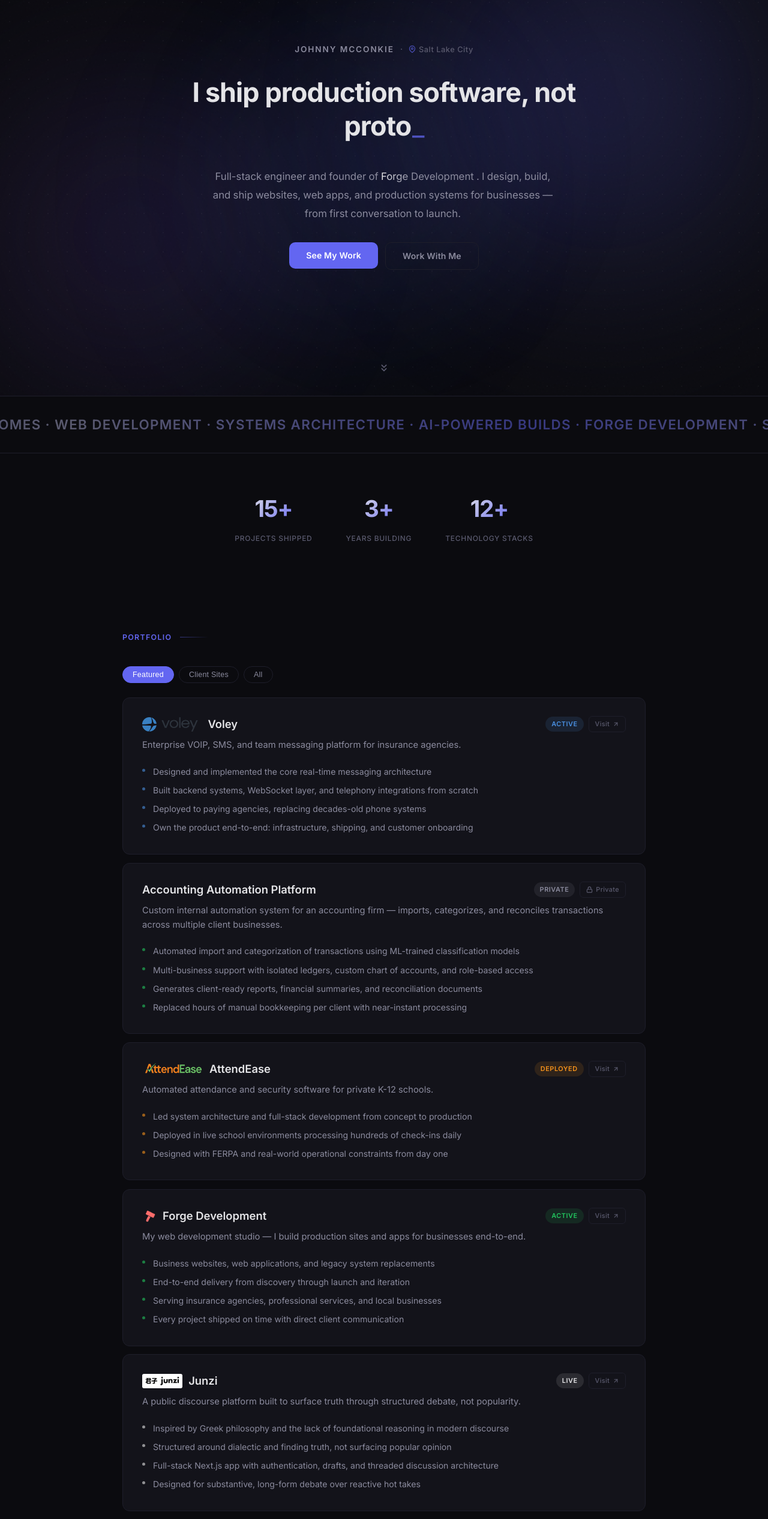
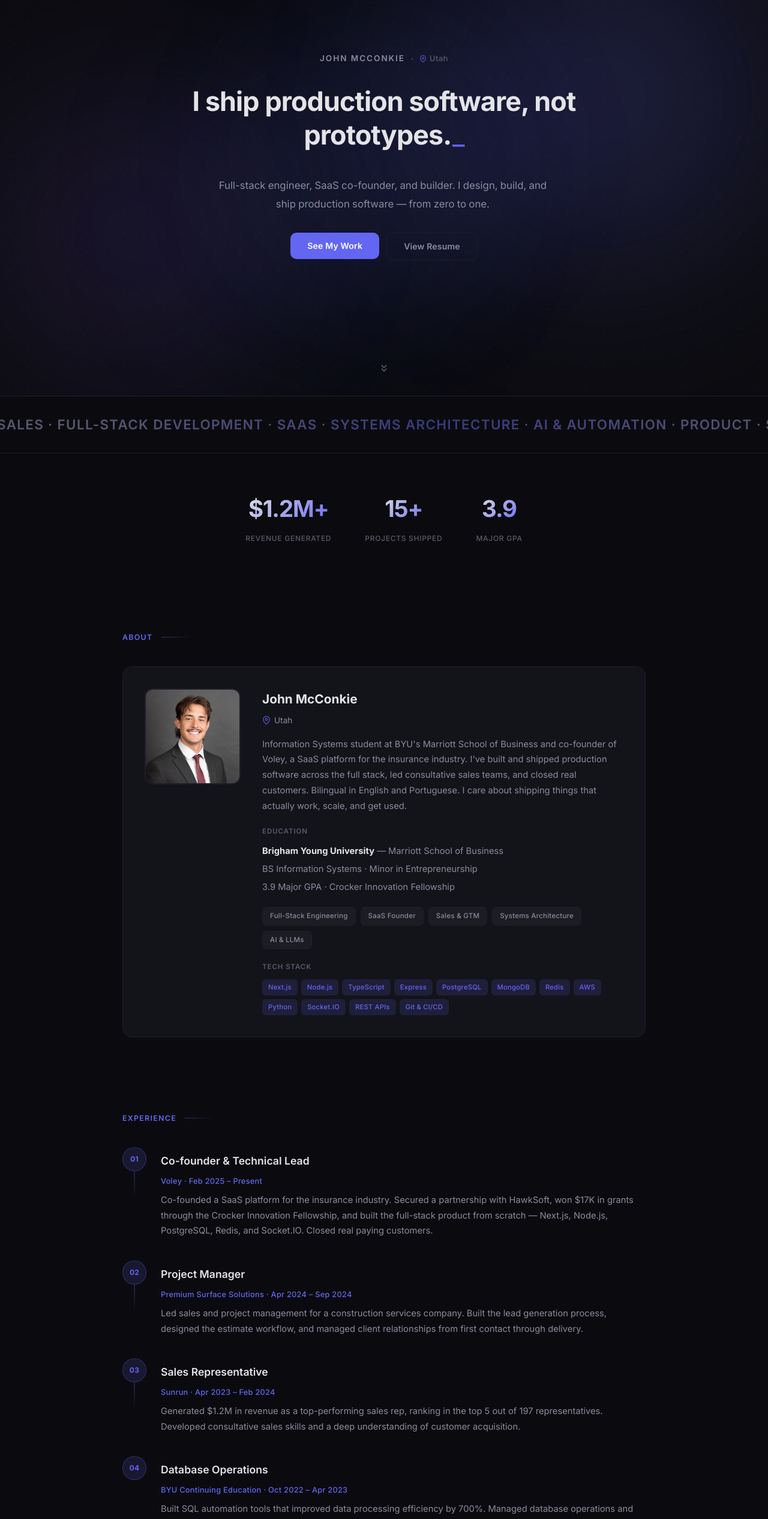
Before and after one commit to johnnyt16/personal_site, a React (Vite) app: page / in a window 1280 px wide. Shown: the part 140-2673 px from the top of the page at 60% size. Built offline with nearby package versions, Linux system fonts and the light colour scheme.

Commit message:
pro changes

```diff
--- a/src/App.jsx
+++ b/src/App.jsx
@@ -6,6 +6,7 @@
 import Portfolio from './sections/Portfolio';
 import About from './sections/About';
 import Services from './sections/Services';
+import Experience from './sections/Experience';
 import Process from './sections/Process';
 import Contact from './sections/Contact';
 import './components/NavBar.css';
@@ -21,15 +22,16 @@
 
         <div className="marquee-section">
           <ScrollVelocity
-            texts={['WEB DEVELOPMENT · SYSTEMS ARCHITECTURE · AI-POWERED BUILDS · FORGE DEVELOPMENT · SHIP FAST · OWN OUTCOMES ·']}
+            texts={['FULL-STACK DEVELOPMENT · SAAS · SYSTEMS ARCHITECTURE · AI & AUTOMATION · PRODUCT · SALES ·']}
             velocity={40}
             className="marquee-text"
           />
         </div>
 
         <Stats />
+        <About />
+        <Experience />
         <Portfolio />
-        <About />
         <Services />
         <Process />
         <Contact />
--- a/src/components/Icons.jsx
+++ b/src/components/Icons.jsx
@@ -23,6 +23,12 @@
   </svg>
 );
 
+export const PhoneIcon = () => (
+  <svg viewBox="0 0 24 24" xmlns="http://www.w3.org/2000/svg">
+    <path d="M6.62 10.79a15.053 15.053 0 006.59 6.59l2.2-2.2a1.003 1.003 0 011.01-.24c1.12.37 2.33.57 3.57.57.55 0 1 .45 1 1V20c0 .55-.45 1-1 1-9.39 0-17-7.61-17-17 0-.55.45-1 1-1h3.5c.55 0 1 .45 1 1 0 1.25.2 2.45.57 3.57.11.35.03.74-.25 1.02l-2.2 2.2z" />
+  </svg>
+);
+
 export const LocationIcon = ({ size = 12 }) => (
   <svg width={size} height={size} viewBox="0 0 24 24" fill="none" stroke="currentColor" strokeWidth="2.5" strokeLinecap="round" strokeLinejoin="round">
     <path d="M21 10c0 7-9 13-9 13s-9-6-9-13a9 9 0 0 1 18 0z" />
--- a/src/components/NavBar.jsx
+++ b/src/components/NavBar.jsx
@@ -4,6 +4,7 @@
 const links = [
   { label: 'Portfolio', href: '#portfolio' },
   { label: 'About', href: '#about' },
+  { label: 'Experience', href: '#experience' },
   { label: 'Services', href: '#services' },
   { label: 'Process', href: '#process' },
   { label: 'Contact', href: '#contact' },
--- a/src/index.css
+++ b/src/index.css
@@ -868,6 +868,14 @@
   line-height: 1.75;
 }
 
+.experience-meta {
+  font-size: 0.8rem;
+  font-weight: 500;
+  color: var(--accent);
+  letter-spacing: 0.02em;
+  margin-bottom: 8px;
+}
+
 /* ─── Profile ─── */
 .profile-section {
   padding-bottom: 40px;
--- a/src/sections/About.jsx
+++ b/src/sections/About.jsx
@@ -2,9 +2,9 @@
 import { LocationIcon } from '../components/Icons';
 
 const techStack = [
-  'React', 'Next.js', 'Node.js', 'TypeScript', 'Python',
-  'PostgreSQL', 'AWS', 'Docker', 'WebSockets', 'REST APIs',
-  'Claude / LLMs', 'Git & CI/CD',
+  'Next.js', 'Node.js', 'TypeScript', 'Express', 'PostgreSQL',
+  'MongoDB', 'Redis', 'AWS', 'Python', 'Socket.IO',
+  'REST APIs', 'Git & CI/CD',
 ];
 
 export default function About() {
@@ -20,31 +20,45 @@
         <div className="profile-card">
           <div className="profile-photo-wrapper">
             <img
-              src="/IMG_1794.jpeg"
-              alt="Johnny McConkie"
+              src="/headshot.jpg"
+              alt="John McConkie"
               className="profile-photo"
             />
           </div>
           <div className="profile-info">
-            <h3 className="profile-name">Johnny McConkie</h3>
+            <h3 className="profile-name">John McConkie</h3>
             <p className="profile-location">
               <LocationIcon size={14} />
-              Salt Lake City, UT
+              Utah
             </p>
             <p className="profile-bio">
-              I studied Computer Science, Information Systems, and Statistics at
-              BYU, then taught myself the rest — enterprise SaaS architecture,
-              creative design, and real-world product delivery — through years of
-              building software startups. I run Forge Development, where I build
-              websites, web apps, and production systems for businesses end-to-end.
-              I care about shipping things that actually work, scale, and get used.
+              Information Systems student at BYU's Marriott School of Business and
+              co-founder of Voley, a SaaS platform for the insurance industry.
+              I've built and shipped production software across the full stack, led
+              consultative sales teams, and closed real customers. Bilingual in
+              English and Portuguese. I care about shipping things that actually
+              work, scale, and get used.
             </p>
+
+            <div className="profile-education">
+              <h4 className="tech-stack-label">Education</h4>
+              <p className="profile-bio" style={{ marginBottom: 4 }}>
+                <strong style={{ color: 'var(--text)' }}>Brigham Young University</strong> — Marriott School of Business
+              </p>
+              <p className="profile-bio" style={{ marginBottom: 4 }}>
+                BS Information Systems · Minor in Entrepreneurship
+              </p>
+              <p className="profile-bio">
+                3.9 Major GPA · Crocker Innovation Fellowship
+              </p>
+            </div>
+
             <div className="profile-tags">
-              <span className="profile-tag">Forge Development</span>
               <span className="profile-tag">Full-Stack Engineering</span>
+              <span className="profile-tag">SaaS Founder</span>
+              <span className="profile-tag">Sales & GTM</span>
               <span className="profile-tag">Systems Architecture</span>
-              <span className="profile-tag">AI Agents & LLMs</span>
-              <span className="profile-tag">Product & Sales</span>
+              <span className="profile-tag">AI & LLMs</span>
             </div>
 
             <h4 className="tech-stack-label">Tech Stack</h4>
--- a/src/sections/Contact.jsx
+++ b/src/sections/Contact.jsx
@@ -1,6 +1,6 @@
 import AnimatedContent from '../components/AnimatedContent';
 import DecryptedText from '../components/DecryptedText';
-import { GitHubIcon, LinkedInIcon, EmailIcon } from '../components/Icons';
+import { GitHubIcon, LinkedInIcon, EmailIcon, PhoneIcon } from '../components/Icons';
 
 export default function Contact() {
   return (
@@ -18,10 +18,10 @@
               encryptedClassName="footer-encrypted"
             />
           </p>
-          <p className="footer-subtitle">Have a project in mind? I typically respond within 24 hours.</p>
+          <p className="footer-subtitle">Whether it's a project, an opportunity, or just a conversation — I'd love to hear from you.</p>
 
           <a href="mailto:johntaylormcc@gmail.com" className="cta-btn cta-primary cta-lg">
-            Start a Project
+            Get in Touch
           </a>
 
           <div className="footer-links">
@@ -37,9 +37,13 @@
               <EmailIcon />
               <span>Email</span>
             </a>
+            <a href="tel:+18018548750" className="footer-link">
+              <PhoneIcon />
+              <span>(801) 854-8750</span>
+            </a>
           </div>
 
-          <p className="footer-forge">Forge Development · Salt Lake City, UT</p>
+          <p className="footer-forge">John McConkie · Utah</p>
         </div>
       </AnimatedContent>
     </footer>
--- /dev/null
+++ b/src/sections/Experience.jsx
@@ -0,0 +1,62 @@
+import AnimatedContent from '../components/AnimatedContent';
+
+const experiences = [
+  {
+    num: '01',
+    role: 'Co-founder & Technical Lead',
+    company: 'Voley',
+    period: 'Feb 2025 – Present',
+    desc: 'Co-founded a SaaS platform for the insurance industry. Secured a partnership with HawkSoft, won $17K in grants through the Crocker Innovation Fellowship, and built the full-stack product from scratch — Next.js, Node.js, PostgreSQL, Redis, and Socket.IO. Closed real paying customers.',
+  },
+  {
+    num: '02',
+    role: 'Project Manager',
+    company: 'Premium Surface Solutions',
+    period: 'Apr 2024 – Sep 2024',
+    desc: 'Led sales and project management for a construction services company. Built the lead generation process, designed the estimate workflow, and managed client relationships from first contact through delivery.',
+  },
+  {
+    num: '03',
+    role: 'Sales Representative',
+    company: 'Sunrun',
+    period: 'Apr 2023 – Feb 2024',
+    desc: 'Generated $1.2M in revenue as a top-performing sales rep, ranking in the top 5 out of 197 representatives. Developed consultative sales skills and a deep understanding of customer acquisition.',
+  },
+  {
+    num: '04',
+    role: 'Database Operations',
+    company: 'BYU Continuing Education',
+    period: 'Oct 2022 – Apr 2023',
+    desc: 'Built SQL automation tools that improved data processing efficiency by 700%. Managed database operations and reporting for the university\'s continuing education programs.',
+  },
+];
+
+export default function Experience() {
+  return (
+    <section className="content-section" id="experience">
+      <AnimatedContent distance={60} duration={0.7}>
+        <div className="section-label">
+          <span>Experience</span>
+        </div>
+      </AnimatedContent>
+
+      <div className="process-timeline">
+        {experiences.map((exp, i) => (
+          <AnimatedContent key={exp.num} distance={40} duration={0.6} delay={0.1 + i * 0.12}>
+            <div className="process-step">
+              <div className="process-marker">
+                <span className="process-num">{exp.num}</span>
+                {i < experiences.length - 1 && <div className="process-line" />}
+              </div>
+              <div className="process-body">
+                <h3 className="process-title">{exp.role}</h3>
+                <p className="experience-meta">{exp.company} · {exp.period}</p>
+                <p className="process-desc">{exp.desc}</p>
+              </div>
+            </div>
+          </AnimatedContent>
+        ))}
+      </div>
+    </section>
+  );
+}
--- a/src/sections/Hero.jsx
+++ b/src/sections/Hero.jsx
@@ -1,11 +1,9 @@
 import { motion } from 'motion/react';
 import TextType from '../components/TextType';
-import ShinyText from '../components/ShinyText';
 import MagneticButton from '../components/MagneticButton';
 import { LocationIcon } from '../components/Icons';
 
-const bioWords = 'Full-stack engineer and founder of'.split(' ');
-const bioTail = '. I design, build, and ship websites, web apps, and production systems for businesses — from first conversation to launch.'.split(' ');
+const bioWords = 'Full-stack engineer, SaaS co-founder, and builder. I design, build, and ship production software — from zero to one.'.split(' ');
 
 export default function Hero() {
   return (
@@ -17,11 +15,11 @@
           animate={{ opacity: 1, y: 0 }}
           transition={{ duration: 0.6, delay: 0.2 }}
         >
-          <span className="hero-name-text">Johnny McConkie</span>
+          <span className="hero-name-text">John McConkie</span>
           <span className="hero-name-dot">&middot;</span>
           <span className="hero-name-location">
             <LocationIcon />
-            Salt Lake City
+            Utah
           </span>
         </motion.p>
 
@@ -33,10 +31,10 @@
         >
           <TextType
             text={[
-              "I build custom websites and systems for businesses.",
+              "I build products from zero to one.",
               "I ship production software, not prototypes.",
-              "I replace the tech nobody wants to touch.",
-              "I turn messy problems into working products."
+              "Full-stack engineer and SaaS co-founder.",
+              "I turn ideas into working products."
             ]}
             className="hero-tagline"
             typingSpeed={40}
@@ -69,34 +67,6 @@
                 {word}{' '}
               </motion.span>
             ))}
-            <motion.span
-              className="hero-word"
-              variants={{
-                hidden: { opacity: 0, y: 16, filter: 'blur(6px)' },
-                visible: { opacity: 1, y: 0, filter: 'blur(0px)' },
-              }}
-              transition={{ duration: 0.5, ease: [0.33, 1, 0.68, 1] }}
-            >
-              <ShinyText
-                text="Forge Development"
-                speed={3}
-                color="#8b8b9e"
-                shineColor="#e4e4e7"
-              />
-            </motion.span>
-            {bioTail.map((word, i) => (
-              <motion.span
-                key={`t${i}`}
-                className="hero-word"
-                variants={{
-                  hidden: { opacity: 0, y: 16, filter: 'blur(6px)' },
-                  visible: { opacity: 1, y: 0, filter: 'blur(0px)' },
-                }}
-                transition={{ duration: 0.5, ease: [0.33, 1, 0.68, 1] }}
-              >
-                {word}{' '}
-              </motion.span>
-            ))}
           </p>
         </motion.div>
 
@@ -110,7 +80,7 @@
             <a href="#portfolio" className="cta-btn cta-primary">See My Work</a>
           </MagneticButton>
           <MagneticButton>
-            <a href="#contact" className="cta-btn cta-secondary">Work With Me</a>
+            <a href="#experience" className="cta-btn cta-secondary">View Resume</a>
           </MagneticButton>
         </motion.div>
 
--- a/src/sections/Stats.jsx
+++ b/src/sections/Stats.jsx
@@ -2,15 +2,16 @@
 import { motion, useInView } from 'motion/react';
 
 const stats = [
+  { value: 1.2, suffix: 'M+', label: 'Revenue Generated', prefix: '$' },
   { value: 15, suffix: '+', label: 'Projects Shipped' },
-  { value: 3, suffix: '+', label: 'Years Building' },
-  { value: 12, suffix: '+', label: 'Technology Stacks' },
+  { value: 3.9, suffix: '', label: 'Major GPA' },
 ];
 
-function Counter({ value, suffix = '' }) {
+function Counter({ value, suffix = '', prefix = '' }) {
   const ref = useRef(null);
   const isInView = useInView(ref, { once: true });
   const [display, setDisplay] = useState(0);
+  const decimals = (String(value).split('.')[1] || '').length;
 
   useEffect(() => {
     if (!isInView) return;
@@ -21,14 +22,15 @@
       const elapsed = now - start;
       const progress = Math.min(elapsed / duration, 1);
       const eased = 1 - Math.pow(1 - progress, 3);
-      setDisplay(Math.round(eased * value));
+      const current = eased * value;
+      setDisplay(decimals > 0 ? parseFloat(current.toFixed(decimals)) : Math.round(current));
       if (progress < 1) requestAnimationFrame(tick);
     };
 
     requestAnimationFrame(tick);
-  }, [isInView, value]);
+  }, [isInView, value, decimals]);
 
-  return <span ref={ref}>{display}{suffix}</span>;
+  return <span ref={ref}>{prefix}{display}{suffix}</span>;
 }
 
 export default function Stats() {
@@ -45,7 +47,7 @@
             transition={{ duration: 0.6, delay: i * 0.15, ease: [0.33, 1, 0.68, 1] }}
           >
             <span className="stat-value">
-              <Counter value={s.value} suffix={s.suffix} />
+              <Counter value={s.value} suffix={s.suffix} prefix={s.prefix || ''} />
             </span>
             <span className="stat-label">{s.label}</span>
           </motion.div>
```
Also changed, not shown: public/headshot.jpg (added).
